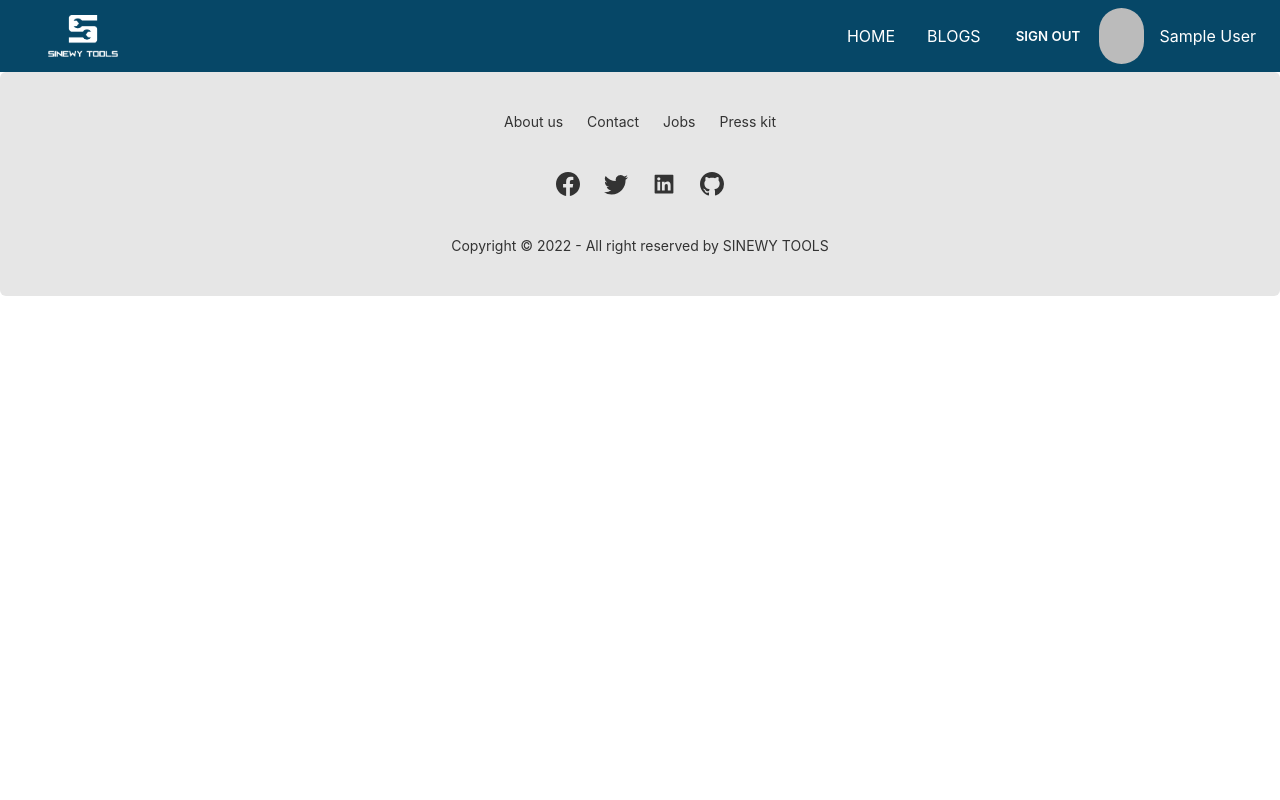
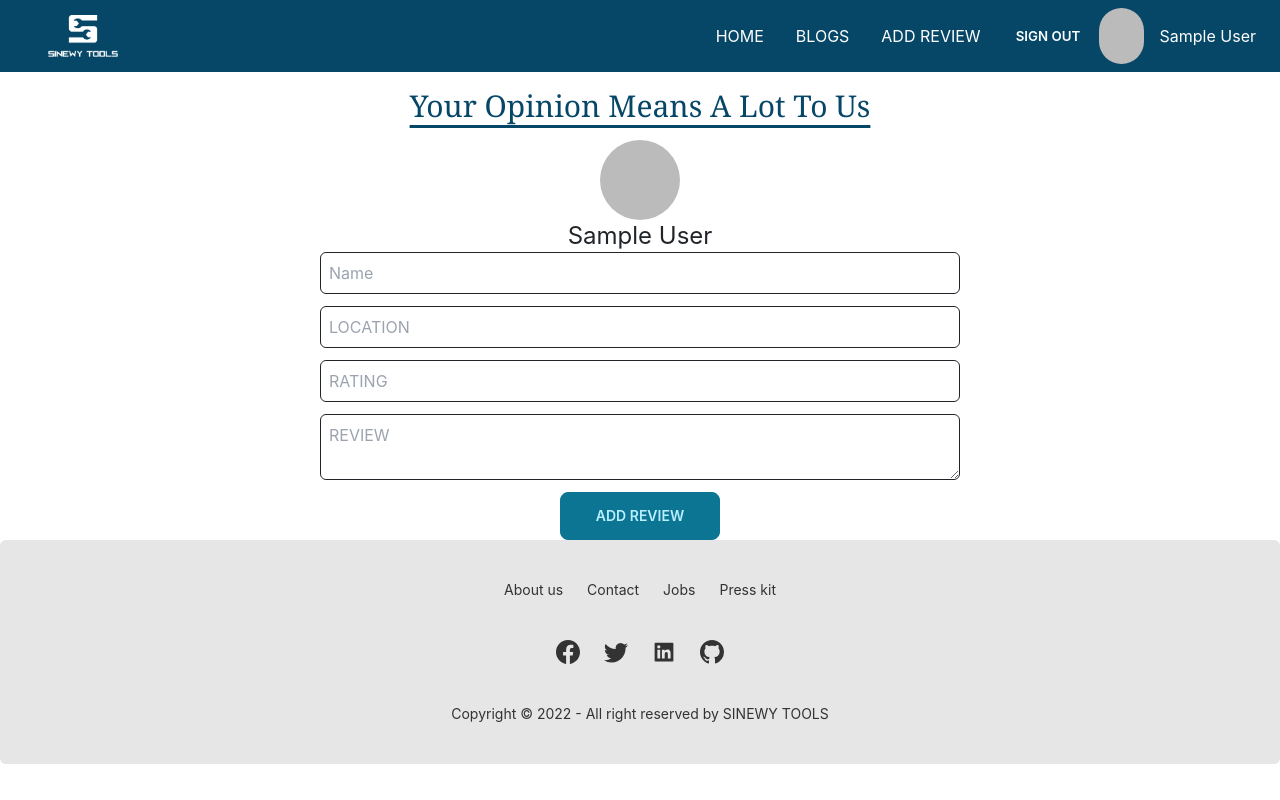
Before and after one commit to Mahabub09/getcracking-gears-a12, a React (Create React App) app: page /addReview in a window 1280 px wide. Built offline with nearby package versions, Linux system fonts and the light colour scheme; no server answers; sample sign-in values are in the browser's storage.

Commit message:
add review

```diff
--- a/src/App.js
+++ b/src/App.js
@@ -2,6 +2,7 @@
 import { Route, Routes } from 'react-router-dom';
 import './App.css';
 import RequireAuth from './Components/RequireAuth/RequiureAuth';
+import AddReview from './Pages/AddReview/AddReview';
 import Blogs from './Pages/Blogs/Blogs';
 import Footer from './Pages/Footer/Footer';
 import Home from './Pages/Home/Home';
@@ -18,6 +19,7 @@ function App() {
         <Route path='/' element={<Home></Home>}></Route>
         <Route path='/home' element={<Home></Home>}></Route>
         <Route path='/tool/:toolId' element={<RequireAuth><Purchase></Purchase></RequireAuth>}></Route>
+        <Route path='/addReview' element={<RequireAuth><AddReview></AddReview></RequireAuth>}></Route>
         <Route path='/blogs' element={<Blogs></Blogs>}></Route>
         <Route path='/login' element={<Login></Login>}></Route>
         <Route path='/register' element={<Register></Register>}></Route>
--- /dev/null
+++ b/src/Pages/AddReview/AddReview.js
@@ -0,0 +1,30 @@
+import React from 'react';
+import { useAuthState } from 'react-firebase-hooks/auth';
+import { useForm } from "react-hook-form";
+import auth from '../../firebase.init';
+
+const AddReview = () => {
+    const [user] = useAuthState(auth);
+    const { register, handleSubmit } = useForm();
+    const onSubmit = data => console.log(data);
+    return (
+        <div> <h1 className='text-neutral underline font-serif underline-offset-8 text-3xl text-center my-3 '>Your Opinion Means A Lot To Us</h1>
+            <div className='flex flex-col items-center justify-center transition ease-in-out delay-300 hover:-translate-y-1 hover:scale-90'>
+                <img className='w-[80px] rounded-full' src={user?.photoURL} alt="" />
+                <h3 className='text-2xl'>{user?.displayName}</h3>
+            </div>
+            <form className='flex flex-col w-50 mx-auto   space-y-3' onSubmit={handleSubmit(onSubmit)}>
+                <input className='border border-dark p-2 rounded' placeholder='Name' {...register("name", { required: true, maxLength: 20 })} />
+                <input className='border border-dark p-2 rounded' placeholder='LOCATION' {...register("location",)} />
+
+                <input className='border border-dark p-2 rounded' placeholder='RATING' type="number" {...register("rating", { min: 1, max: 5 })} />
+                <textarea className='border border-dark p-2 rounded' placeholder='REVIEW' {...register("review",)} />
+                <input className='btn btn-primary w-25 mx-auto' type="submit" value="Add Review" />
+            </form>
+
+
+        </div>
+    );
+};
+
+export default AddReview;
--- a/src/Pages/Navbar/Navbar.js
+++ b/src/Pages/Navbar/Navbar.js
@@ -15,9 +15,10 @@ const Navbar = () => {
     const navBarItems = <>
         <li><Link to="/home">HOME</Link></li>
         <li><Link to="/blogs">BLOGS</Link></li>
+        <li><Link to="/addReview">ADD REVIEW</Link></li>
         <li>{user ? <button className="btn mt-1 btn-ghost" onClick={handleSignOut} >Sign Out</button> : <Link to="/login">Login</Link>}</li>
-        <img className=' w-[45px] rounded-full' src={user?.photoURL} alt="" />
-        <Nav.Link className='p-3' >
+        <img className=' w-[45px] rounded-full mx-auto' src={user?.photoURL} alt="" />
+        <Nav.Link className='p-3 ' >
 
             {user?.displayName}
         </Nav.Link>
```
